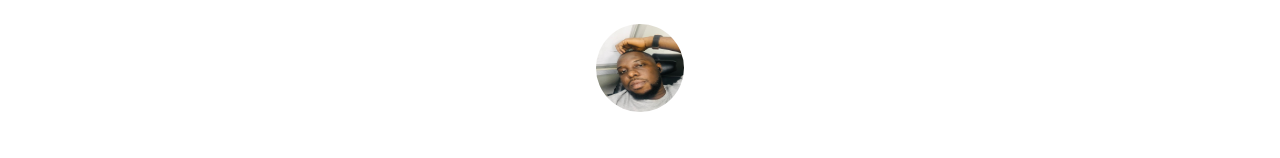
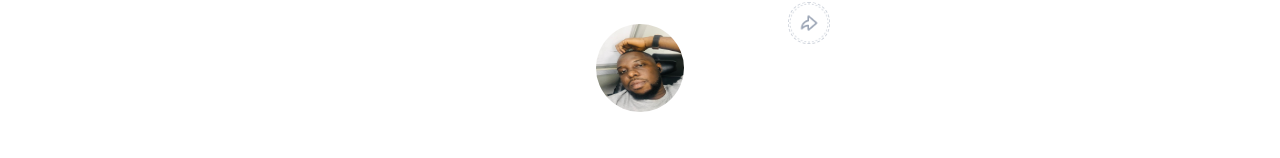
Before and after one commit to Aboya1417/ZuriTask, a React (Create React App) app: page / in a window 1280 px wide. Shown: the top 158 px of the page. Built offline with nearby package versions, Linux system fonts and the light colour scheme.

Commit message:
Avatar Added

```diff
--- a/src/App.css
+++ b/src/App.css
@@ -57,6 +57,30 @@ flex-grow: 0;
 z-index: 0;
 
 }
+
+#avatar__img{
+  position: absolute;
+width: 40px;
+height: 40px;
+right: 450px;
+top: 2px;
+
+/* Base/White */
+
+background: #FFFFFF;
+/* Gray/300 */
+
+border: 1px dashed #D0D5DD;
+border-radius: 20px;
+
+/* Inside auto layout */
+
+flex: none;
+order: 2;
+flex-grow: 0;
+z-index: 2;
+}
+
 a {
  /* Frame 5 */
 text-decoration: none;
--- a/src/App.js
+++ b/src/App.js
@@ -1,6 +1,6 @@
  import Pic from './Aboya.jpg';
  import vector from './logo.png';
-//  import text from './Footer_text.png';
+ import avatar from './_Avatar.png';
  import I4G from './I4G.png';
 import Git from './Icon.png';
 import Slack from './slack.png';
@@ -21,12 +21,12 @@ function App() {
 
 function Header(){
   return(
-      <header>
-        <nav>
+          <div>
           <img src= {Pic} id="profile__img" alt="profile Pic" width= "90px"/>
+          <img src= {avatar} id="avatar__img" alt="profile Pic" />
+          </div>
 
-        </nav>
-      </header>
+
   )
 }
 function Social(){
@@ -41,9 +41,7 @@ function Social(){
 function Footer(){
   return(
       <footer>
-
         <div className='footer-image'><img src= {vector}  alt="profile Pic" /></div>
-        {/* <div><img src= {text}  alt="profile Pic" /></div> */}
         <span>HNG Internship 9 Frontend Task</span>
         <div className='footer-image'><img src= {I4G}  alt="profile Pic" /></div>
 
```
Also changed, not shown: src/_Avatar.png (added).
